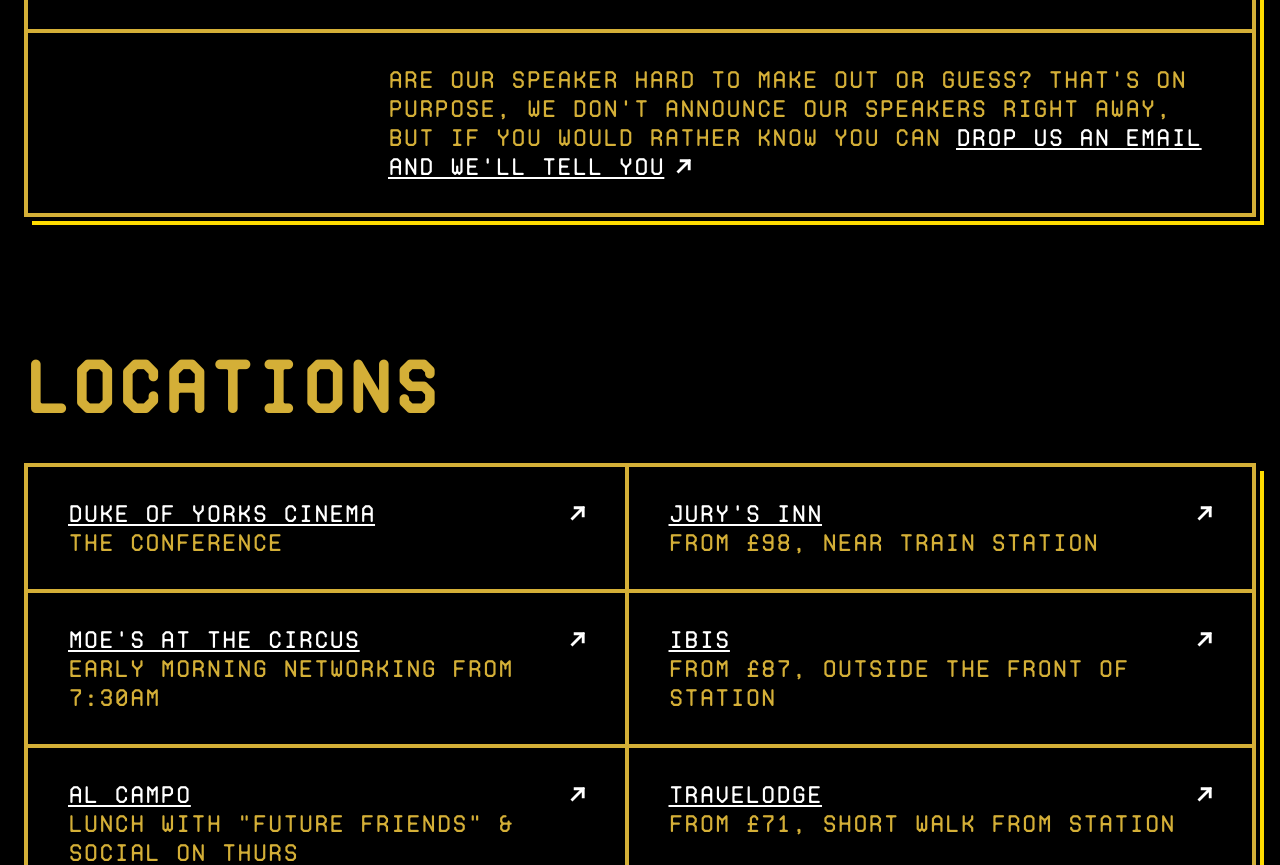
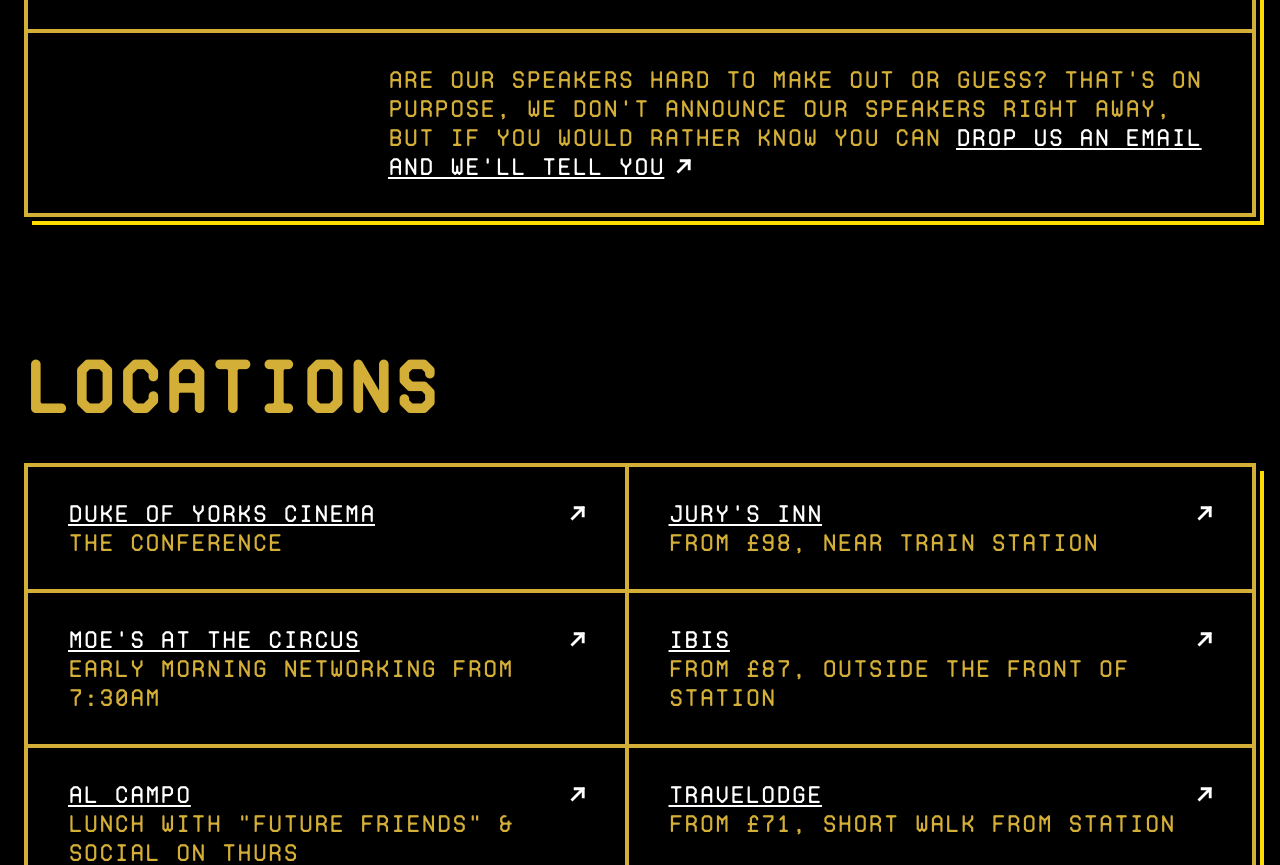
Before and after one commit to leftlogic/ffconf2023, a website: page index.html in a window 1280 px wide. Shown: the part 4172-5037 px from the top of the page. Drawn offline with Linux system fonts and the light colour scheme.

Commit message:
fix typo

```diff
--- a/index.html
+++ b/index.html
@@ -224,7 +224,7 @@
             </rem-details>
           </li>
           <li class="break">
-            <p class="title">Are our speaker hard to make out or guess? That's
+            <p class="title">Are our speakers hard to make out or guess? That's
               on purpose, we don't announce our
               speakers right
               away, but if you would rather know you can <a
```
